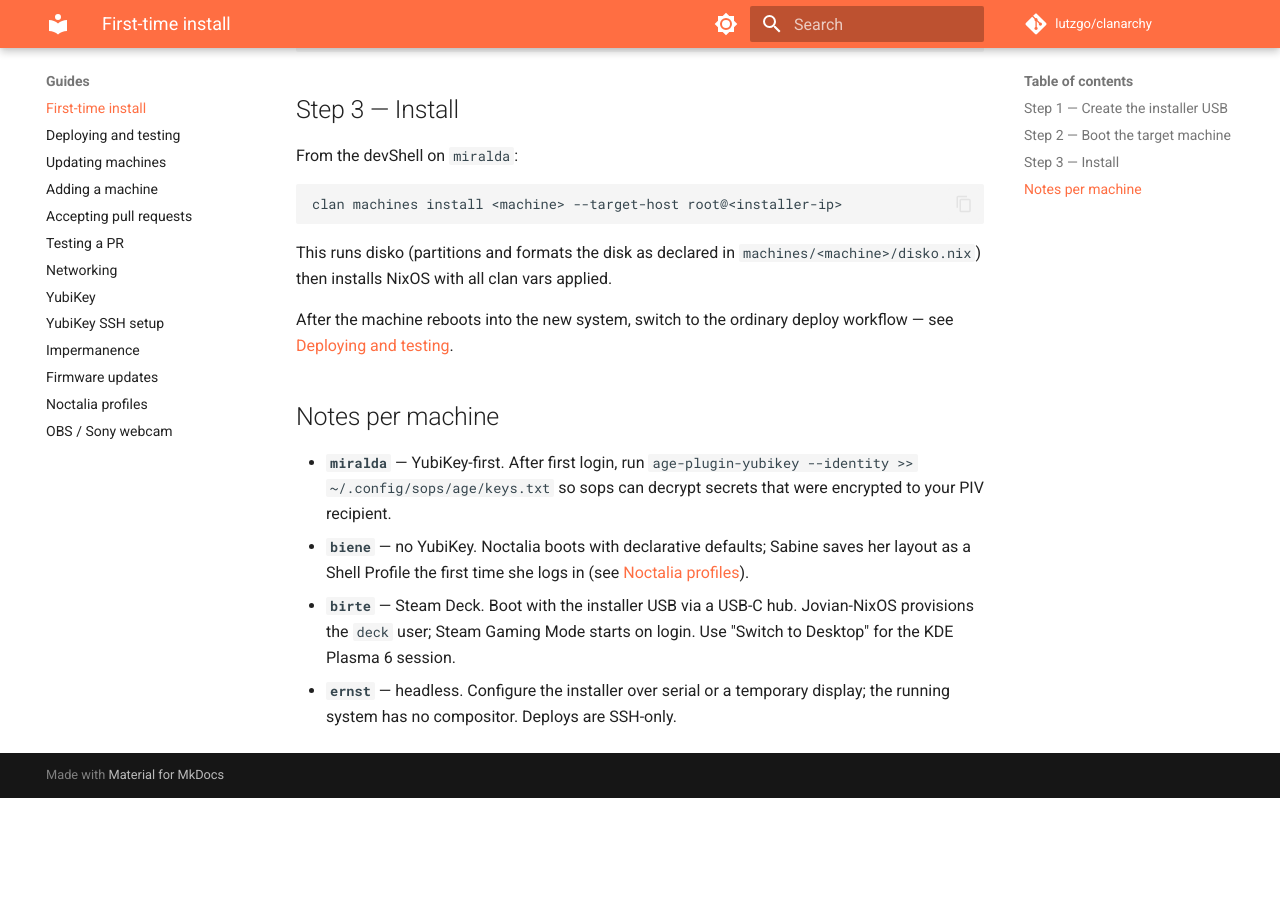
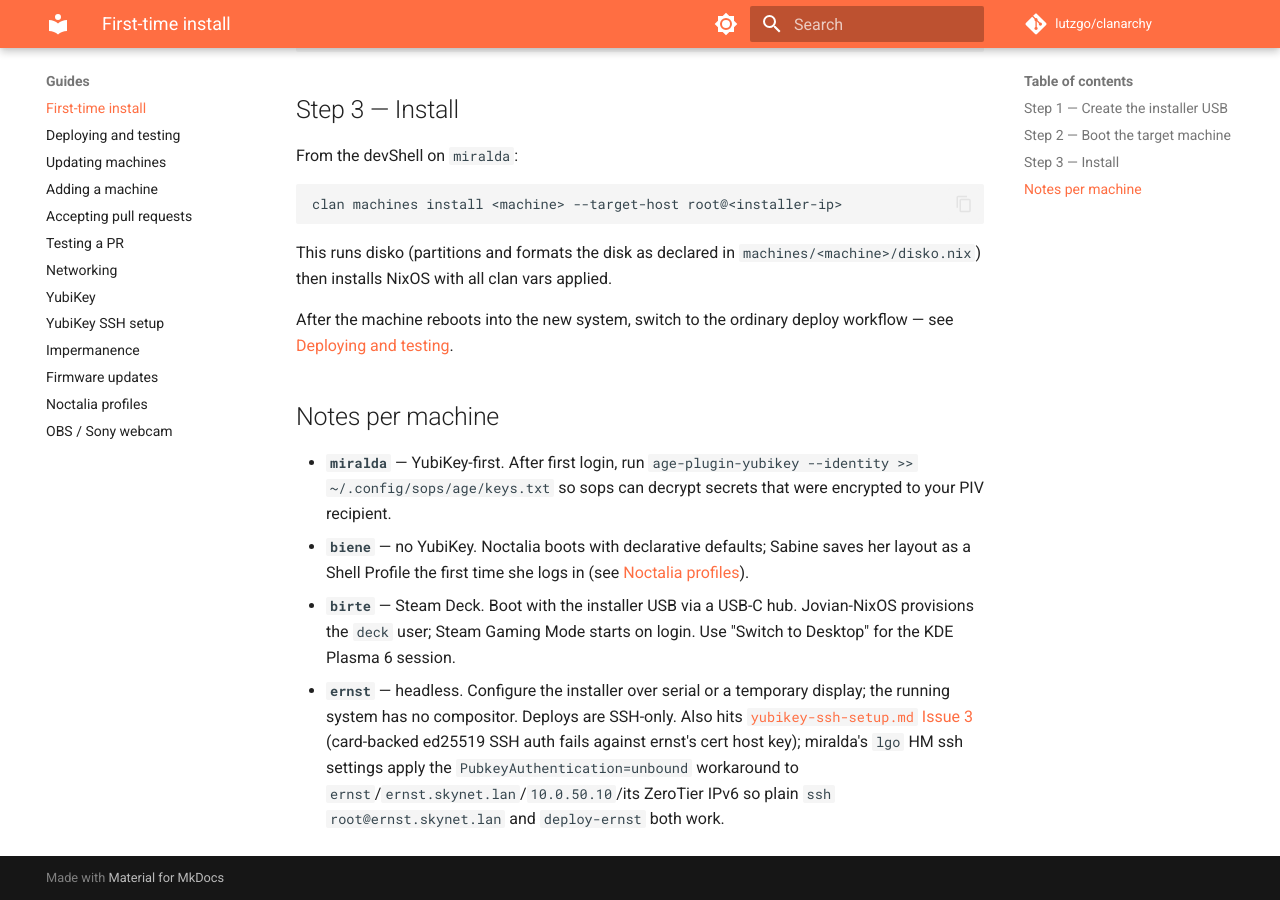
Before and after one commit to lutzgo/clanarchy, an MkDocs documentation site: the page built from docs/guides/first-time-install.md, in a window 1280 px wide and 900 px high, scrolled down 1318 px. Built offline with MkDocs 1.6.1 and Material for MkDocs 9.7.7, drawn with Linux system fonts in a browser that asks for light colours; comment, search, counter and statistics services are not loaded; before the commit the page ends 2116 px from its top, so only the background shows below that.

Commit message:
fix(lgo): SSH matchBlock for ernst (gnupg 2.4.x hostbound bug)
Plain `ssh root@ernst.skynet.lan` fails with "agent refused operation"
against ernst's cert-based host key (yubikey-ssh-setup.md Issue 3).
Add a matching Host block in the lgo HM ssh settings using
`PubkeyAuthentication = unbound` (opts out of the hostbound extension
while keeping cert host keys) — mirrors the miralda/biene entries which
use the equivalent `HostKeyAlgorithms = ssh-ed25519` workaround.

Pattern covers `ernst`, `ernst.local`, `ernst.skynet.lan`, `10.0.50.10`,
and its ZeroTier IPv6 so both `deploy-ernst` (targets ernst.skynet.lan)
and `clan machines update` (uses ZeroTier IP) benefit.

Docs: cross-link the ernst bullet in first-time-install.md to Issue 3.

Co-Authored-By: Claude Opus 4.7 <noreply@anthropic.com>

```diff
--- a/docs/guides/first-time-install.md
+++ b/docs/guides/first-time-install.md
@@ -56,4 +56,4 @@ After the machine reboots into the new system, switch to the ordinary deploy wor
 - **`miralda`** — YubiKey-first. After first login, run `age-plugin-yubikey --identity >> ~/.config/sops/age/keys.txt` so sops can decrypt secrets that were encrypted to your PIV recipient.
 - **`biene`** — no YubiKey. Noctalia boots with declarative defaults; Sabine saves her layout as a Shell Profile the first time she logs in (see [Noctalia profiles](noctalia-profiles.md)).
 - **`birte`** — Steam Deck. Boot with the installer USB via a USB-C hub. Jovian-NixOS provisions the `deck` user; Steam Gaming Mode starts on login. Use "Switch to Desktop" for the KDE Plasma 6 session.
-- **`ernst`** — headless. Configure the installer over serial or a temporary display; the running system has no compositor. Deploys are SSH-only.
+- **`ernst`** — headless. Configure the installer over serial or a temporary display; the running system has no compositor. Deploys are SSH-only. Also hits [`yubikey-ssh-setup.md` Issue 3](yubikey-ssh-setup.md#issue-3-ssh-fails-with-card-backed-ed25519-key-gnupg-24x-bug) (card-backed ed25519 SSH auth fails against ernst's cert host key); miralda's `lgo` HM ssh settings apply the `PubkeyAuthentication=unbound` workaround to `ernst`/`ernst.skynet.lan`/`10.0.50.10`/its ZeroTier IPv6 so plain `ssh root@ernst.skynet.lan` and `deploy-ernst` both work.
```
Also changed, not shown: 1 other file.
